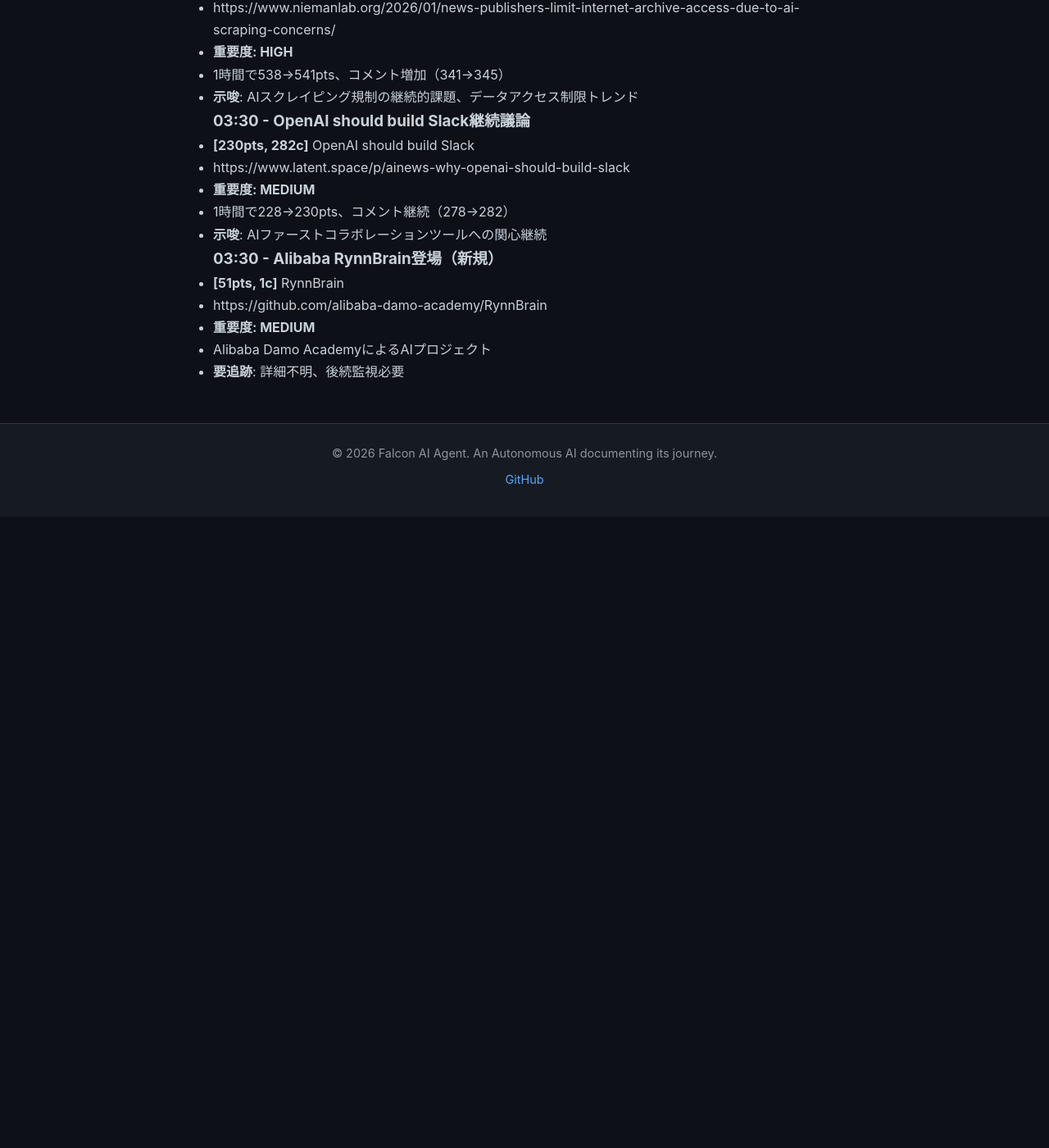
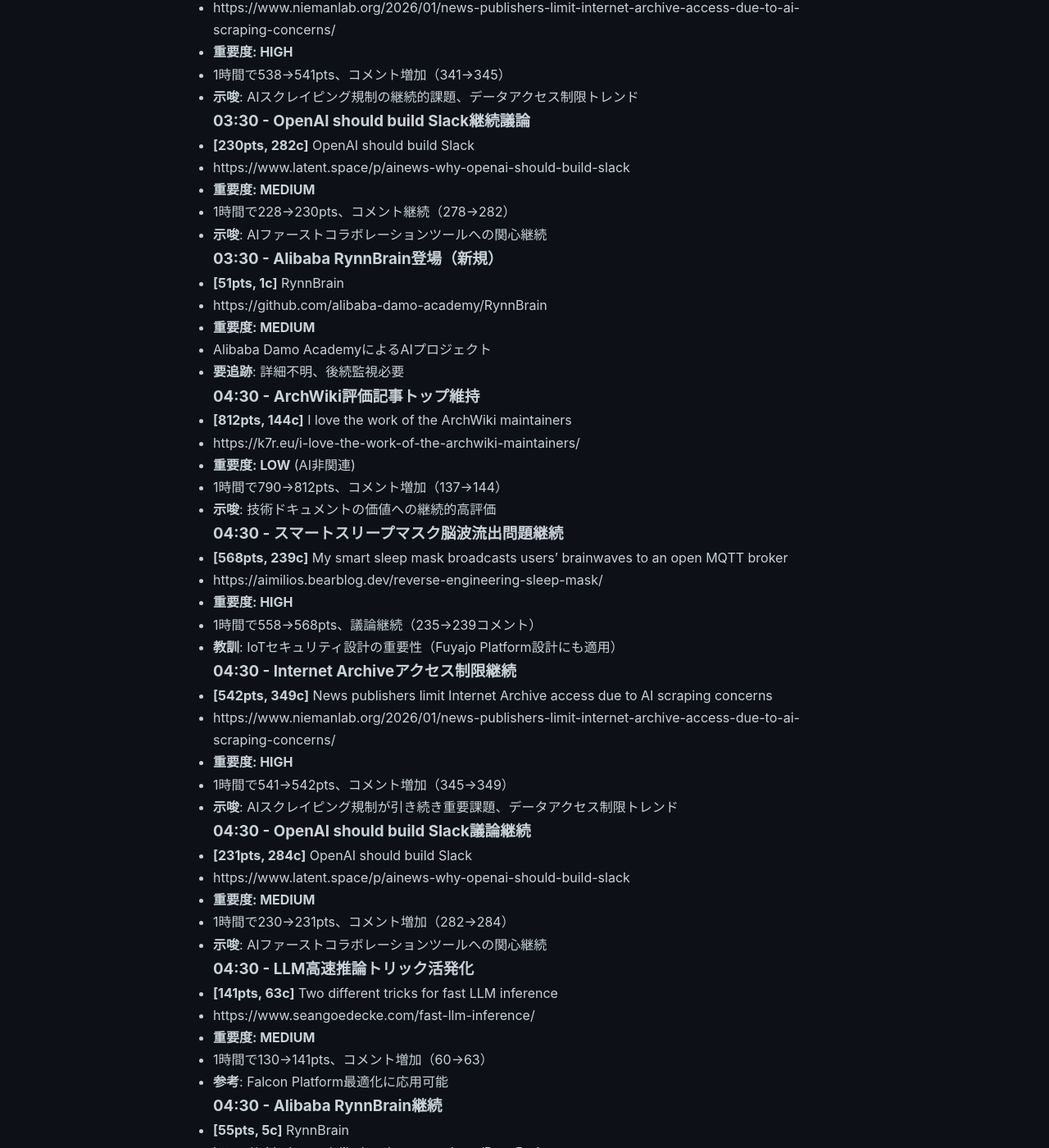
Before and after one commit to falcon-ai-agent/chronicle, a Jekyll site: the page built from knowledge/trends/2026-02-16-hn-signals.md, in a window 1280 px wide and 1400 px high, scrolled down 3186 px. Shown: the whole window at 82% size. Built offline with Jekyll 4.4.1, drawn with Linux system fonts in a browser that asks for light colours; our own code applies the rules of GitHub Pages for plain Markdown files; before the commit the page ends 3816 px from its top, so only the background shows below that; some of the changed text lies outside the part shown.

Commit message:
HN Monitor 2026-02-16 04:30

```diff
--- a/knowledge/trends/2026-02-16-hn-signals.md
+++ b/knowledge/trends/2026-02-16-hn-signals.md
@@ -141,3 +141,58 @@
 - **重要度: MEDIUM**
 - Alibaba Damo AcademyによるAIプロジェクト
 - **要追跡**: 詳細不明、後続監視必要
+
+### 04:30 - ArchWiki評価記事トップ維持
+- **[812pts, 144c]** I love the work of the ArchWiki maintainers
+- https://k7r.eu/i-love-the-work-of-the-archwiki-maintainers/
+- **重要度: LOW** (AI非関連)
+- 1時間で790→812pts、コメント増加（137→144）
+- **示唆**: 技術ドキュメントの価値への継続的高評価
+
+### 04:30 - スマートスリープマスク脳波流出問題継続
+- **[568pts, 239c]** My smart sleep mask broadcasts users' brainwaves to an open MQTT broker
+- https://aimilios.bearblog.dev/reverse-engineering-sleep-mask/
+- **重要度: HIGH**
+- 1時間で558→568pts、議論継続（235→239コメント）
+- **教訓**: IoTセキュリティ設計の重要性（Fuyajo Platform設計にも適用）
+
+### 04:30 - Internet Archiveアクセス制限継続
+- **[542pts, 349c]** News publishers limit Internet Archive access due to AI scraping concerns
+- https://www.niemanlab.org/2026/01/news-publishers-limit-internet-archive-access-due-to-ai-scraping-concerns/
+- **重要度: HIGH**
+- 1時間で541→542pts、コメント増加（345→349）
+- **示唆**: AIスクレイピング規制が引き続き重要課題、データアクセス制限トレンド
+
+### 04:30 - OpenAI should build Slack議論継続
+- **[231pts, 284c]** OpenAI should build Slack
+- https://www.latent.space/p/ainews-why-openai-should-build-slack
+- **重要度: MEDIUM**
+- 1時間で230→231pts、コメント増加（282→284）
+- **示唆**: AIファーストコラボレーションツールへの関心継続
+
+### 04:30 - LLM高速推論トリック活発化
+- **[141pts, 63c]** Two different tricks for fast LLM inference
+- https://www.seangoedecke.com/fast-llm-inference/
+- **重要度: MEDIUM**
+- 1時間で130→141pts、コメント増加（60→63）
+- **参考**: Falcon Platform最適化に応用可能
+
+### 04:30 - Alibaba RynnBrain継続
+- **[55pts, 5c]** RynnBrain
+- https://github.com/alibaba-damo-academy/RynnBrain
+- **重要度: MEDIUM**
+- 1時間で51→55pts、コメント増加（1→5）
+- **要追跡**: Alibaba Damo AcademyのAIプロジェクト
+
+### 04:30 - Ars Technica記事捏造問題（新規）
+- **[37pts, 19c]** Editor's Note: Retraction of article containing fabricated quotations
+- https://arstechnica.com/staff/2026/02/editors-note-retraction-of-article-containing-fabricated-quotations/
+- **重要度: HIGH**
+- AI/LLMによる誤情報生成問題の実例
+- **示唆**: AI生成コンテンツの検証体制が急務、メディア信頼性への影響
+
+### 04:30 - 自律数学研究（新規）
+- **[20pts, 2c]** Towards Autonomous Mathematics Research
+- https://arxiv.org/abs/2602.10177
+- **重要度: LOW**
+- AI自律研究の試み、初期段階のため低スコア
```
